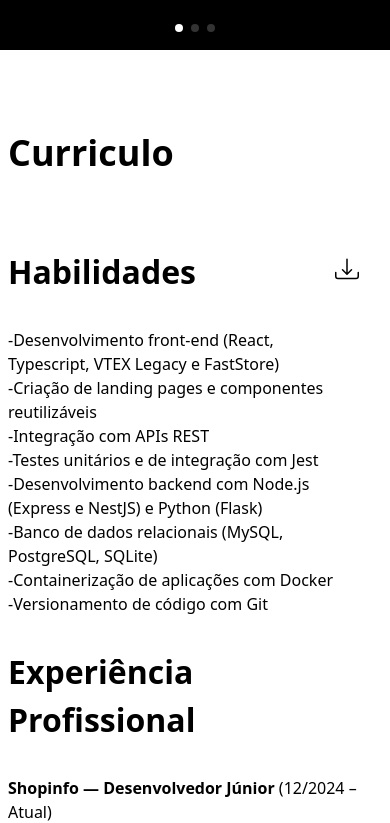
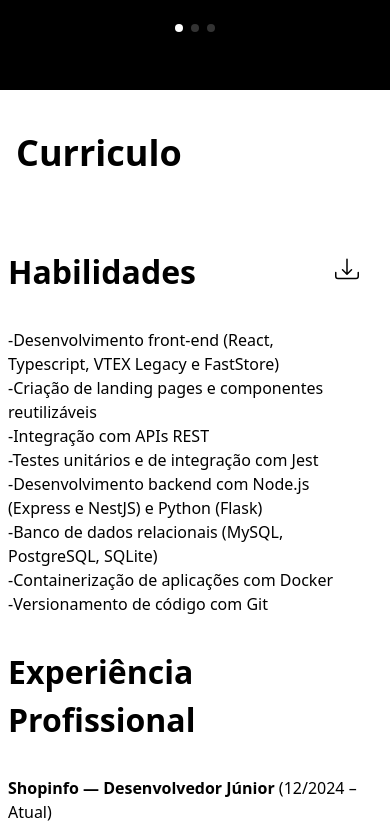
Before and after one commit to Gabriel-Dev-JS/LP-Gabriel, a React (Vite) app: page / in a window 390 px wide. Shown: the part 1130-1953 px from the top of the page. Built offline with nearby package versions, Linux system fonts and the light colour scheme.

Commit message:
refact curriculo

```diff
--- a/src/App.css
+++ b/src/App.css
@@ -43,7 +43,7 @@
 
 .containerPai {
   width: 100dvw;
-  height: 100dvh;
+  /* height: 100dvh; */
   background-color: var(--preto);
 }
 
--- a/src/sections/Curriculo/index.tsx
+++ b/src/sections/Curriculo/index.tsx
@@ -5,8 +5,8 @@ import styles from "./style.module.css"
 const Curriculo:React.FC = () => {
     return (
         <div className={styles.containerCurriculo} id="curriculo">
-            <h3 className={styles.tituloCurriculo}>Curriculo</h3>
             <div className={styles.containerFilho}>
+                <h3 className={styles.tituloCurriculo}>Curriculo</h3>
                 <div>
                 <div className={styles.habilidades}>
                 <p className={styles.titulo}>Habilidades</p>
--- a/src/sections/Curriculo/style.module.css
+++ b/src/sections/Curriculo/style.module.css
@@ -1,10 +1,19 @@
 .containerCurriculo {
-    width: 90%;
+    width: 100%;
+    height: 1140px;
+    background-color: #FFFF;
+    color: var(--preto);
+    /* width: 90%;
     height: 860px;
     background-color: #FFFF;
     color: var(--preto);
     margin-left: 80px;
-    margin-bottom: 280px;
+    margin-bottom: 280px; */
+}
+
+.containerFilho {
+    width: 90%;
+    margin-left: 80px;
 }
 
 .titulo {
@@ -40,6 +49,7 @@
     display: flex;
     justify-content: space-between;
     align-items: center;
+    /* width: 90%; */
 }
 
 .tituloCurriculo {
@@ -73,10 +83,11 @@
 
 @media (max-width: 768px) {
     .containerCurriculo {
-        margin-bottom: 180px;
         margin-left: 0px;
         width: 100%;
-        height: 1240px;
+        height: 100%;
+        /* margin-bottom: 180px; */
+        /* height: 1440px; */
         /* padding: 0px 4px; */
         /* display: flex;
         flex-direction: column;
@@ -87,6 +98,7 @@
     .containerFilho {
         width: 90%;
         padding: 0px 8px;
+        margin-left: 0px;
     }
 
     .conteudo {
```
Also changed, not shown: 5 other files (tests, documents, lock files or other folders).
